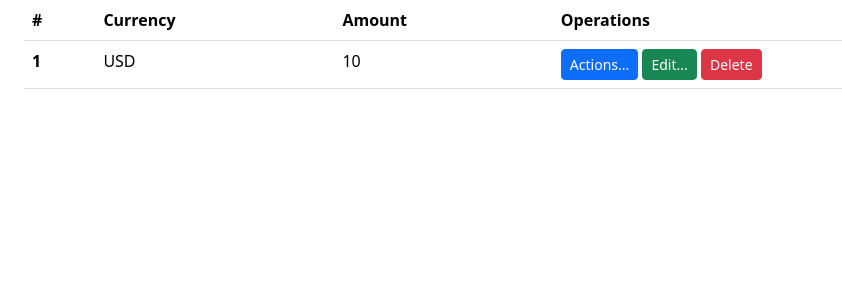
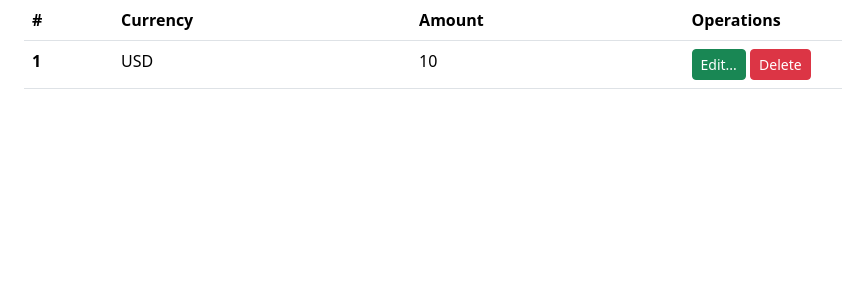
Before and after one commit to rajkonkret/Bootcamp-10-05-2025-web, a Flask app: template web5_bootstrap/templates/history.html in a window 1280 px wide. Shown: the part 56-356 px from the top of the page, without its empty margins (58-900 px from the left). Run offline with Flask 3, Linux system fonts and the light colour scheme; the template is opened without the code that fills it: most values are stand-ins (such as "Sample title", 1, 10 or a date in 2020).

Commit message:
[18 22] remove action button

```diff
--- a/web5_bootstrap/templates/history.html
+++ b/web5_bootstrap/templates/history.html
@@ -61,7 +61,7 @@ Transaction's history
             <td>{{ transaction.currency }}</td>
             <td>{{ transaction.amount }}</td>
             <td>
-                <a href="#" class="btn btn-primary btn-sm" role="button">Actions...</a>
+<!--                <a href="#" class="btn btn-primary btn-sm" role="button">Actions...</a>-->
                 <a href="{{ url_for('edit_transaction', transaction_id=transaction.id) }}"
                    class="btn btn-success btn-sm" role="button">Edit...</a>
 
```
